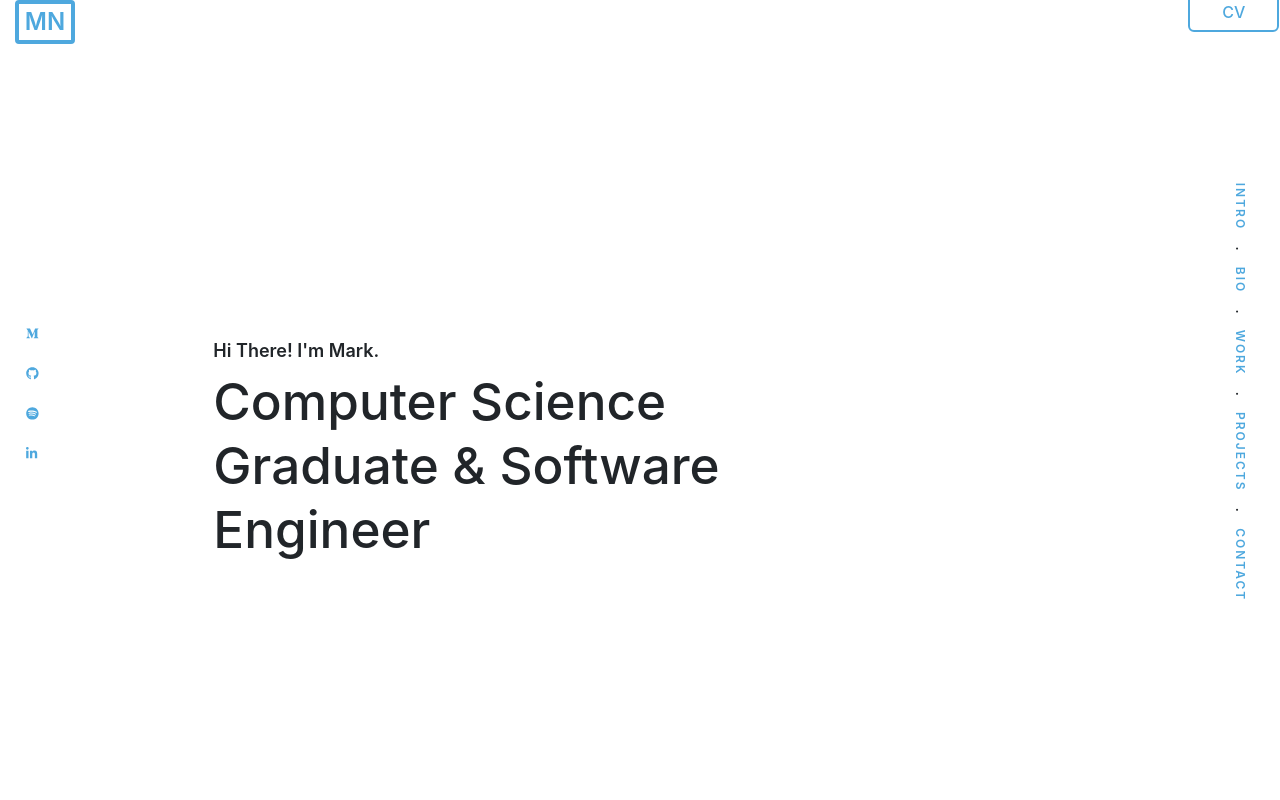
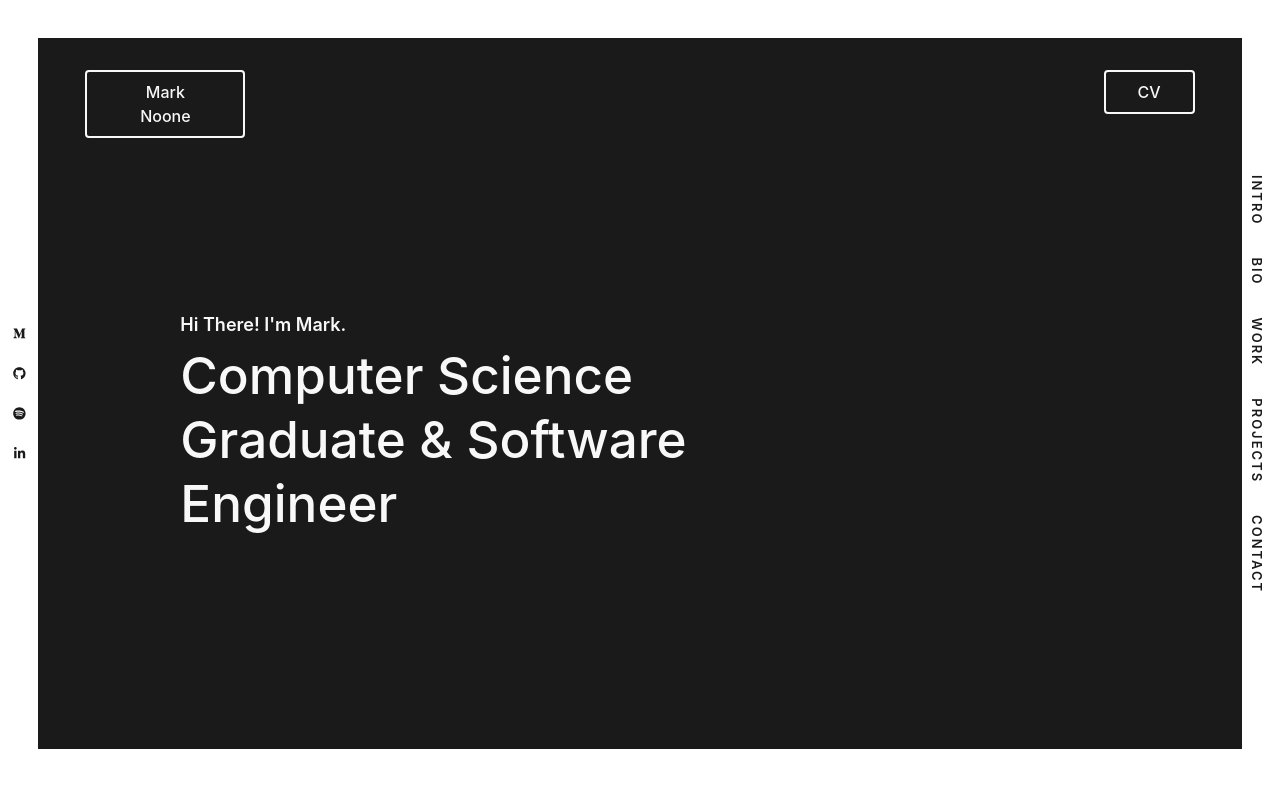
Before and after one commit to marknoone/Personal-Portfolio, a React (Create React App) app: page / in a window 1280 px wide. Shown: the top 800 px of the page. Built offline with nearby package versions, Linux system fonts and the light colour scheme.

Commit message:
Landing section polish

```diff
--- a/src/app/app.css.tsx
+++ b/src/app/app.css.tsx
@@ -9,8 +9,14 @@ export const PrimaryColour: CSS.Properties = { color: '#72EFDD' }
 export const PrimaryColourBG: CSS.Properties = { backgroundColor: '#72EFDD' }
 
 // Layout elements
+export const MainContainer: CSS.Properties = {
+    padding: '3vw 3vw',
+}
+
 export const LandingSectionLayout: CSS.Properties = {
-    height: '100vh',
-    width: '100vw',
-    paddingTop: '35vh'
+    height: 'calc(100vh - 7vw)',
+    width: '100%',
+    backgroundColor: '#1A1A1A',
+    padding: '32px',
+    marginBottom: '4vw'
 }
--- a/src/app/app.tsx
+++ b/src/app/app.tsx
@@ -1,9 +1,9 @@
 import React from 'react';
-import { Header } from './components/header';
+import { Brand } from './components/brand';
+import { BorderBtn } from './components/borderBtn';
 import { SocialPanel } from './components/socialpanel';
 import { ShortcutsPanel } from './components/shortcutspanel';
-import { LandingSectionLayout, NoMargin, NoPadding } from './app.css';
-import CSS from 'csstype';
+import { LandingSectionLayout, MainContainer, NoMargin, NoPadding } from './app.css';
 
 const App:React.FunctionComponent = () => {
   return <>
@@ -13,19 +13,30 @@ const App:React.FunctionComponent = () => {
         <ShortcutsPanel />
       </div>
 
-      <Header />
+      <div className="container-fluid" style={{...NoMargin, ...NoPadding}}>
+        <div style={MainContainer}>
 
-      <div className="container-fluid" style={{...NoMargin, ...NoPadding}}>
           {/* --------------- Landing Section ---------- */}
-        <div className="row" style={{ ...LandingSectionLayout}}>
-          <div className="col-lg-6 offset-lg-2">
-            <h4 style={{fontSize: '18px', fontWeight: 600, lineHeight: '21px'}}>Hi There! I'm Mark.</h4>
-            <h1 style={{fontSize: '4vw', fontWeight: 500, lineHeight: '5vw'}}>Computer Science Graduate & Software Engineer</h1>
+          <div style={LandingSectionLayout}>
+            <div className="row" style={{...NoMargin}}>
+              <div className="col-lg-4"><Brand /></div>
+              <div className="col-lg-2 offset-lg-6">
+                <div style={{float: 'right'}}>
+                  <BorderBtn name="CV" onClick={() => {}}/>
+                </div>
+              </div>
+            </div>
+
+            <div className="row" style={{ ...NoMargin, paddingTop: '20vh'}}>
+              <div className="col-lg-6 offset-lg-1">
+                <h4 style={{fontSize: '18px', fontWeight: 600, lineHeight: '21px', color: '#f8f8f8'}}>Hi There! I'm Mark.</h4>
+                <h1 style={{fontSize: '4vw', fontWeight: 500, lineHeight: '5vw', color: '#f8f8f8'}}>Computer Science Graduate & Software Engineer</h1>
+              </div>
             </div>
           </div>
 
           {/* ----------------- Bio Section ------------ */}
-        <div className="row">
+          <div className="row justify-content-center">
             <div className="col-lg-5 offset-lg-2">
               <h3>Bio</h3>
               <img src="avatar.png" alt="pixel-based image of portfolio profile picture" />
@@ -64,6 +75,7 @@ const App:React.FunctionComponent = () => {
           <div className="row"></div>
 
         </div>
+      </div>
   </>;
 }
 
--- a/src/app/components/borderBtn/borderBtn.css
+++ b/src/app/components/borderBtn/borderBtn.css
@@ -1,7 +1,8 @@
 .border-btn {
-    color: #4EA8DE;
-    border: 2px solid #4EA8DE;
-    border-radius: 6px;
+    display: block;
+    color: #f8f8f8;
+    border: 2px solid #f8f8f8;
+    border-radius: 4px;
     padding: 8px 32px;
     font-weight: 500;
     font-size: 16px;
@@ -10,7 +11,7 @@
 
 .border-btn:hover {
     text-decoration: none;
-    background-color: #4EA8DE;
-    color: white;
+    background-color: #f8f8f8;
+    color: #1A1A1A;
     border: none;
 }
--- a/src/app/components/brand/brand.tsx
+++ b/src/app/components/brand/brand.tsx
@@ -2,14 +2,15 @@ import React from 'react';
 
 const Brand: React.FunctionComponent = () => {
     return <p style={{
-        fontSize: '24px',
-        fontWeight: 600,
-        width: '60px',
+        fontSize: '16px',
+        fontWeight: 500,
         textAlign: 'center',
-        color: '#4EA8DE',
-        border: '4px solid #4EA8DE',
+        padding: '8px 32px',
+        color: '#f8f8f8',
+        maxWidth: '160px',
+        border: '2px solid #f8f8f8',
         borderRadius: '4px'
-    }}>MN</p>
+    }}>Mark Noone</p>
 }
 
 export default Brand;
--- a/src/app/components/header/header.tsx
+++ /dev/null
@@ -1,16 +0,0 @@
-import React from 'react';
-import { Brand } from '../brand';
-import { BorderBtn } from '../borderBtn';
-
-const Header: React.FunctionComponent = () => {
-    return <div className="container-fluid justify-content-center">
-          <div className="row">
-            <div className="col-lg-1"><Brand /></div>
-            <div className="col-lg-1 offset-lg-10">
-              <BorderBtn name="CV" onClick={() => {}}/>
-            </div>
-          </div>
-      </div>
-}
-
-export default Header;
--- a/src/app/components/header/index.tsx
+++ /dev/null
@@ -1 +0,0 @@
-export { default as Header } from './header';
--- a/src/app/components/shortcutspanel/shortcuts.css
+++ b/src/app/components/shortcutspanel/shortcuts.css
@@ -4,7 +4,7 @@
     padding: 0;
     position: fixed;
     top: 100vh;
-    right: 2vw;
+    right: .8vw;
     width: 100vh;
     text-align: center;
 
@@ -17,17 +17,17 @@
 
 .page-shortcuts li {
     display: inline-block;
-    padding-right: 2vh;
+    padding-right: 4vh;
 }
 
 .page-shortcuts a {
-    font-size: 1.5vh;
+    font-size: 13px;
     font-weight: 600;
     letter-spacing: 2px;
-    color: #4EA8DE;
+    color: #1A1A1A;
 }
 
 .page-shortcuts a:hover {
     text-decoration: none;
-    border-bottom: 2px solid #4EA8DE;
+    border-bottom: 2px solid #1A1A1A;
 }
--- a/src/app/components/shortcutspanel/shortcuts.tsx
+++ b/src/app/components/shortcutspanel/shortcuts.tsx
@@ -4,13 +4,9 @@ import './shortcuts.css';
 const ShortcutsPanel: React.FunctionComponent = () => {
     return <ul className="page-shortcuts">
         <li><a href="#intro">INTRO</a></li>
-        <li>.</li>
         <li><a href="#bio">BIO</a></li>
-        <li>.</li>
         <li><a href="#work">WORK</a></li>
-        <li>.</li>
         <li><a href="#projects">PROJECTS</a></li>
-        <li>.</li>
         <li><a href="#contact">CONTACT</a></li>
     </ul>
 }
--- a/src/app/components/socialpanel/socialpanel.css
+++ b/src/app/components/socialpanel/socialpanel.css
@@ -4,7 +4,7 @@
     margin: 0;
     position: fixed;
     top: 40vh;
-    left: 2vw;
+    left: 1vw;
 }
 
 .social-panel li {
@@ -22,6 +22,6 @@
 }
 
 .social-panel a {
-    color: #4EA8DE;
+    color: #1A1A1A;
     font-size: 1.0vw;
 }
```
Lines whose indentation alone changed are shown as unchanged.
